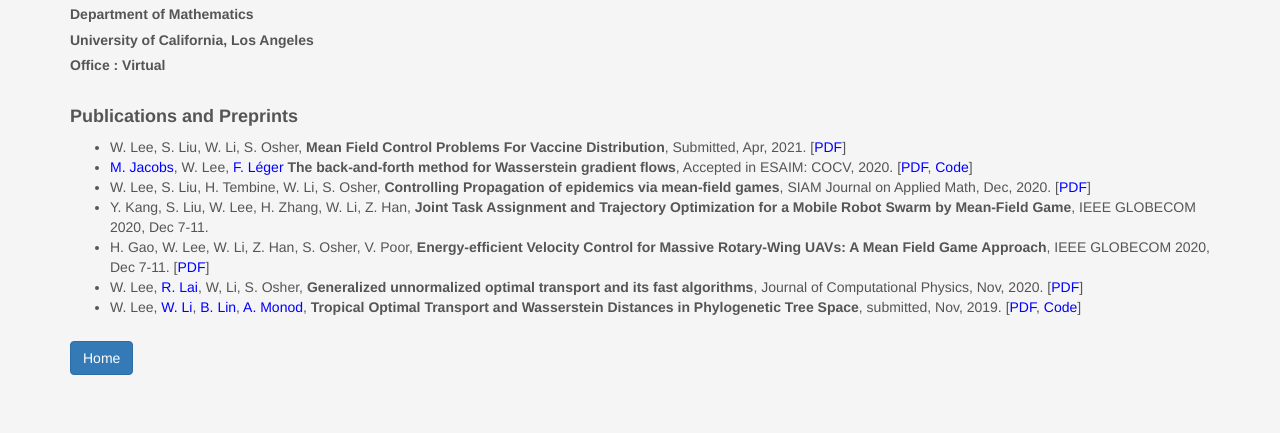
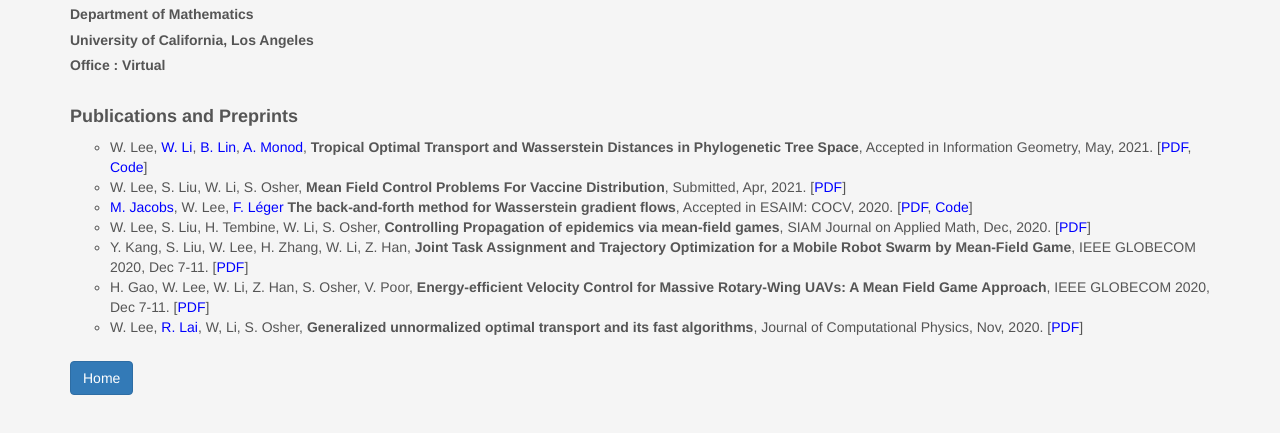
Before and after one commit to wonjunee/wonjunee.github.io, a plain HTML site: page publications/index.html in a window 1280 px wide. Shown: the part 135-568 px from the top of the page. Drawn offline with nearby package versions, Linux system fonts and the light colour scheme.

Commit message:
publication modified

```diff
--- a/publications/index.html
+++ b/publications/index.html
@@ -30,14 +30,14 @@
         <div class="row">
             <div class="col-md-12">
                 <h4>Publications and Preprints</h4>
-                <ul>
+                <ul class="a">
+                    <li>W. Lee, <a href="https://people.math.sc.edu/wuchen/index.html">W. Li</a>, <a href="https://linbo.one">B. Lin</a>, <a href="https://www.imperial.ac.uk/people/a.monod">A. Monod</a>, <b>Tropical Optimal Transport and Wasserstein Distances in Phylogenetic Tree Space</b>, Accepted in Information Geometry, May, 2021. [<a href="https://arxiv.org/pdf/1911.05401v1.pdf">PDF</a>, <a href="https://github.com/antheamonod/TropicalOT">Code</a>]</li>
                     <li>W. Lee, S. Liu, W. Li, S. Osher, <b>Mean Field Control Problems For Vaccine Distribution</b>, Submitted, Apr, 2021. [<a href="https://arxiv.org/pdf/2104.11887.pdf">PDF</a>]</li>
                     <li><a href="https://www.math.ucla.edu/~majaco/">M. Jacobs</a>, W. Lee, <a href="https://flavienleger.github.io">F. L&#233;ger</a> <b>The back-and-forth method for Wasserstein gradient flows</b>, Accepted in ESAIM: COCV, 2020. [<a href="https://arxiv.org/pdf/2011.08151">PDF</a>, <a href="https://wasserstein-gradient-flows.netlify.app">Code</a>]</li>
                     <li>W. Lee, S. Liu, H. Tembine, W. Li, S. Osher, <b>Controlling Propagation of epidemics via mean-field games</b>, SIAM Journal on Applied Math, Dec, 2020. [<a href="https://www.researchgate.net/publication/341804278_Controlling_Propagation_of_epidemics_via_mean-field_games">PDF</a>]</li>
-                    <li>Y. Kang, S. Liu, W. Lee, H. Zhang, W. Li, Z. Han, <b>Joint Task Assignment and Trajectory Optimization for a Mobile Robot Swarm by Mean-Field Game</b>, IEEE GLOBECOM 2020, Dec 7-11.</li>
+                    <li>Y. Kang, S. Liu, W. Lee, H. Zhang, W. Li, Z. Han, <b>Joint Task Assignment and Trajectory Optimization for a Mobile Robot Swarm by Mean-Field Game</b>, IEEE GLOBECOM 2020, Dec 7-11. [<a href="https://ieeexplore.ieee.org/document/9322422">PDF</a>]</li>
                     <li>H. Gao, W. Lee, W. Li, Z. Han, S. Osher, V. Poor, <b>Energy-efficient Velocity Control for Massive Rotary-Wing UAVs: A Mean Field Game Approach</b>, IEEE GLOBECOM 2020, Dec 7-11. [<a href="ftp://ftp.math.ucla.edu/pub/camreport/cam19-57.pdf">PDF</a>]</li>
                     <li>W. Lee, <a href="http://homepages.rpi.edu/~lair/">R. Lai</a>, W, Li, S. Osher, <b>Generalized unnormalized optimal transport and its fast algorithms</b>, Journal of Computational Physics, Nov, 2020. [<a href="https://www.researchgate.net/publication/335134664_Fast_algorithms_For_Generalized_Unnormalized_Optimal_Transport">PDF</a>]</li>
-                    <li>W. Lee, <a href="https://people.math.sc.edu/wuchen/index.html">W. Li</a>, <a href="https://linbo.one">B. Lin</a>, <a href="https://www.imperial.ac.uk/people/a.monod">A. Monod</a>, <b>Tropical Optimal Transport and Wasserstein Distances in Phylogenetic Tree Space</b>, submitted, Nov, 2019. [<a href="https://arxiv.org/pdf/1911.05401v1.pdf">PDF</a>, <a href="https://github.com/antheamonod/TropicalOT">Code</a>]</li>
                 </ul>
             </div>
         </div>
--- a/styles.css
+++ b/styles.css
@@ -88,3 +88,8 @@ hr {
 body {
   background-color: #F5F5F5;
 }
+
+
+ul.a {
+  list-style-type: circle;
+}
```
Also changed, not shown: tutoring/index.html (+1 -1 lines), publications/body.txt, tutoring/body.txt.
